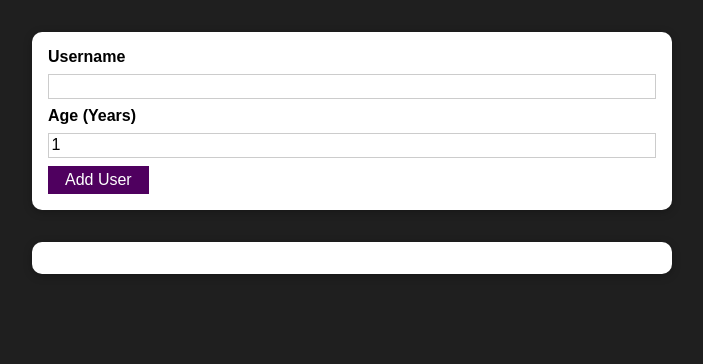
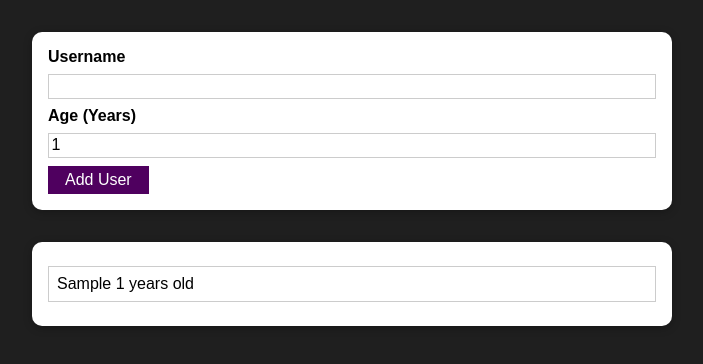
Before and after one commit to Dgvalerio/time-to-practice-react-tcg, a React (Create React App) app: page / in a window 1280 px wide. Both pictures are taken after typing "Sample" into the empty fields and a click on the button "Add User". Shown: the top 364 px of the page, without its empty margins (288-991 px from the left). Built offline with nearby package versions, Linux system fonts and the light colour scheme.

Commit message:
Class 95 - Managing a List Of Users via State

```diff
--- a/src/App.js
+++ b/src/App.js
@@ -1,14 +1,17 @@
-import React from 'react';
+import React, { useState } from 'react';
 import AddUser from './components/Users/AddUser';
 import UsersList from './components/Users/UsersList';
 
 const App = () => {
-  const users = [];
+  const [usersList, setUsersList] = useState([]);
+
+  const addUserHandler = (name, age) =>
+    setUsersList((prev) => [...prev, { id: Math.random().toString(), name, age }]);
 
   return (
     <div>
-      <AddUser />
-      <UsersList users={users} />
+      <AddUser onAddUser={addUserHandler} />
+      <UsersList users={usersList} />
     </div>
   );
 };
--- a/src/components/Users/AddUser.js
+++ b/src/components/Users/AddUser.js
@@ -4,7 +4,7 @@ import Card from '../UI/Card';
 import classes from './AddUser.module.css';
 import Button from '../UI/Button';
 
-const AddUser = () => {
+const AddUser = ({ onAddUser }) => {
   const [username, setUsername] = useState('');
   const [age, setAge] = useState(1);
 
@@ -16,7 +16,7 @@ const AddUser = () => {
     if (+age < 1)
       return;
 
-    console.log(username, age);
+    onAddUser(username, age);
     setUsername('');
     setAge(1);
   };
--- a/src/components/Users/UsersList.js
+++ b/src/components/Users/UsersList.js
@@ -6,7 +6,7 @@ import classes from './UsersList.module.css';
 const UsersList = ({ users }) => (
   <Card className={classes.users}>
     <ul>
-      {users.map((user) => (<li>{user.name} {user.age} years old</li>))}
+      {users.map((user) => (<li key={user.id}>{user.name} {user.age} years old</li>))}
     </ul>
   </Card>
 );
```
